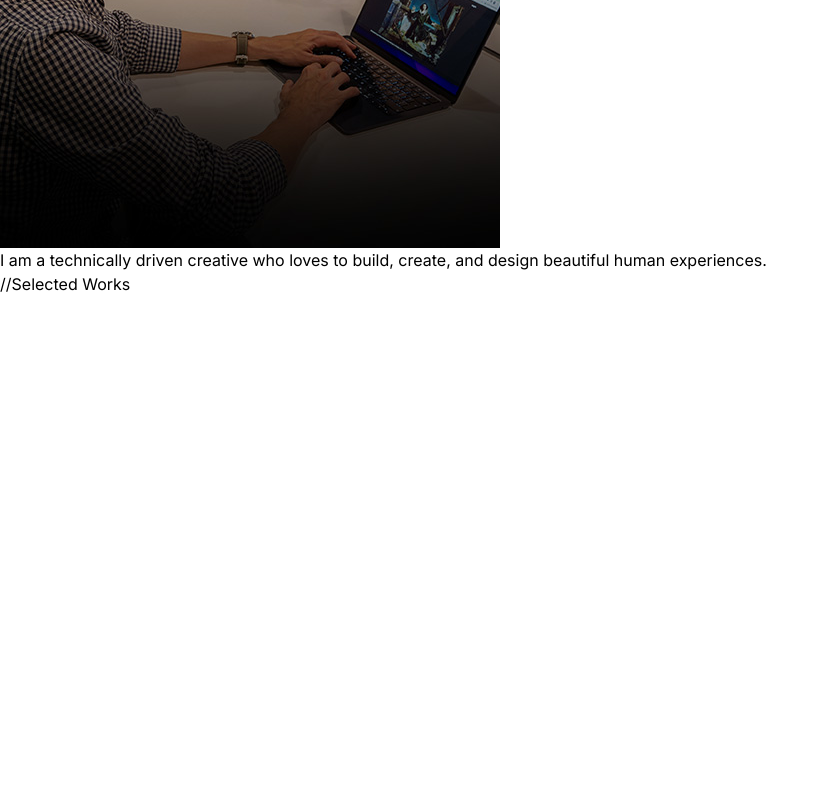
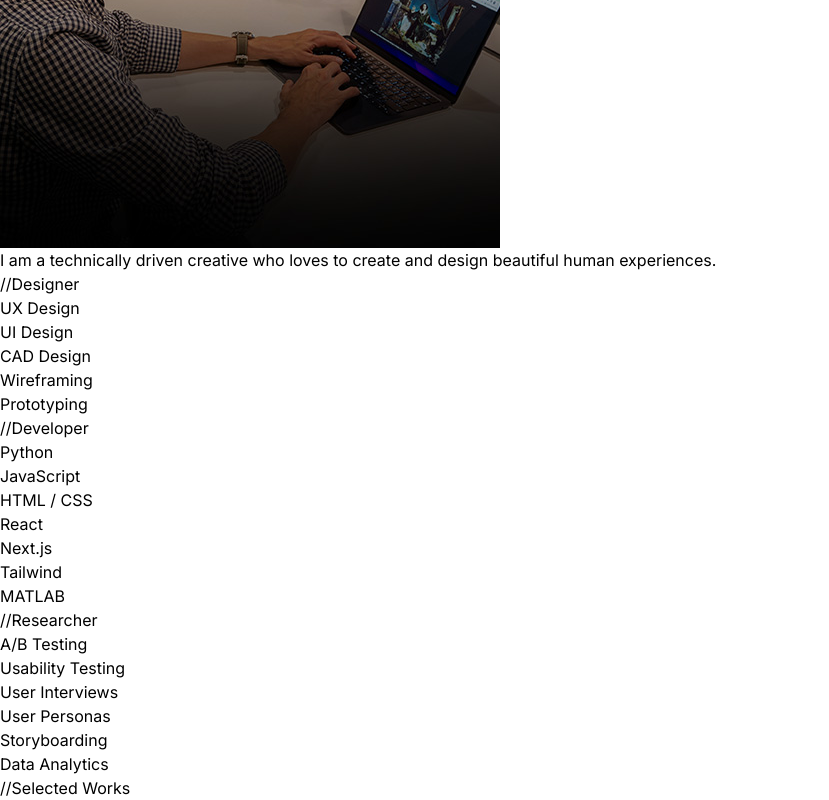
Before and after one commit to ikanu8910/IK-Portfolio, a React (Vite) app: page / in a window 1280 px wide. Shown: the part 348-1148 px from the top of the page, without its empty margins (0-829 px from the left). Before the commit the page ends 800 px from the top, so only its background shows below. Built offline with nearby package versions, Linux system fonts and the light colour scheme.

Commit message:
Container with descriptions

```diff
--- /dev/null
+++ b/src/components/AboutMe.jsx
@@ -0,0 +1,63 @@
+import aboutImg from "/Users/isha.kanu/Documents/GitHub/IKPort/src/assets/about.jpg"
+import { ABOUTME_CONTENT } from "../constants/index"
+
+const AboutMe = () => {
+  return (
+    <div className="flex flex-wrap">
+        <div className="w-full max-w-96 lg:w-1/2 lg:p-8">
+            <div className="flex items-center justify-center">
+                <img className="rounded-2xl" src={aboutImg} alt="about" />
+
+            </div>
+        </div>
+
+        <div className="w-full lg:w-1/2">
+            <div className="flex justify-center lg:justify-start">
+                <p className="my-2 max-w-xl py-6 text-2xl">{ABOUTME_CONTENT}</p>
+            </div>
+
+            <div className="container mx-auto grid grid-cols-3">
+                <div>
+                    <h2 className="font-bold text-lg">//Designer</h2>
+                        <ul class="indent-2">
+                            <li>UX Design</li>
+                            <li>UI Design</li>
+                            <li>CAD Design</li>
+                            <li>Wireframing</li>
+                            <li>Prototyping</li>
+                        </ul>
+                </div>
+                <div>
+                    <h2 className="font-bold text-lg">//Developer</h2>
+                        <ul class="indent-2">
+                            <li>Python</li>
+                            <li>JavaScript</li>
+                            <li>HTML / CSS</li>
+                            <li>React</li>
+                            <li>Next.js</li>
+                            <li>Tailwind</li>
+                            <li>MATLAB</li>
+                        </ul>
+                </div>
+                <div>
+                    <h2 className="font-bold text-lg">//Researcher</h2>
+                        <ul class="indent-2">
+                            <li>A/B Testing</li>
+                            <li>Usability Testing</li>
+                            <li>User Interviews</li>
+                            <li>User Personas</li>
+                            <li>Storyboarding</li>
+                            <li>Data Analytics</li>
+                        </ul>
+                </div>
+            </div>
+
+        </div>
+
+
+
+    </div>
+  )
+}
+
+export default AboutMe
--- /dev/null
+++ b/src/components/Description.jsx
@@ -0,0 +1,15 @@
+const Description = () => {
+  return (
+
+    <div className="flex flex-wrap">
+        <div className="w-full lg:w-1/2">
+            <div className="flex flex-col items-center lg:items-start">
+                <h1>Designer & Creative Technologist</h1>
+            </div>
+        </div>
+    </div>
+
+  )
+}
+
+export default Description
--- a/src/components/Description/AboutMe.jsx
+++ /dev/null
@@ -1,27 +0,0 @@
-import aboutImg from "/Users/isha.kanu/Documents/GitHub/IKPort/src/assets/about.jpg"
-import { ABOUTME_CONTENT } from "../../constants"
-
-const AboutMe = () => {
-  return (
-    <div className="flex flex-wrap">
-        <div className="w-full lg:w-1/2 lg:p-8">
-            <div className="flex items-center justify-center">
-                <img className="rounded-2xl" src={aboutImg} alt="about" />
-
-            </div>
-        </div>
-
-        <div className="w-full lg:w-1/2">
-            <div className="flex justify-center lg:justify-start">
-                <p className="my-2 max-w-xl py-6">{ABOUTME_CONTENT}</p>
-
-            </div>
-        </div>
-
-
-
-    </div>
-  )
-}
-
-export default AboutMe
--- a/src/components/Description/Description.jsx
+++ /dev/null
@@ -1,15 +0,0 @@
-const Description = () => {
-  return (
-    <div className="border-b border-neutral-900 pb-4 lg:mb-35">
-        <div className="flex flex-wrap">
-            <div className="w-full lg:w-1/2">
-                <div className="flex flex-col items-center lg:items-start">
-                    <h1>Designer & Creative Technologist</h1>
-                </div>
-            </div>
-        </div>
-    </div>
-  )
-}
-
-export default Description
--- a/src/components/Description/Projects.jsx
+++ b/src/components/Projects.jsx
@@ -1,6 +1,6 @@
 const Projects = () => {
   return (
-    <div className="border-b border-neutral-900 pb-4 lg:mb-35">
+
         <div className="flex flex-wrap">
             <div className="w-full lg:w-1/2">
                 <div className="flex flex-col items-center lg:items-start">
@@ -8,7 +8,7 @@ const Projects = () => {
                 </div>
             </div>
         </div>
-    </div>
+
   )
 }
 
--- a/src/constants/index.js
+++ b/src/constants/index.js
@@ -3,7 +3,7 @@ import project2 from "../assets/projects/project-2.jpg";
 import project3 from "../assets/projects/project-3.jpg";
 
 
-export const ABOUTME_CONTENT = `I am a technically driven creative who loves to build, create, and design beautiful human experiences.`;
+export const ABOUTME_CONTENT = `I am a technically driven creative who loves to create and design beautiful human experiences.`;
 
 
 export const PROJECTS = [
```
Also changed, not shown: src/App.jsx (+4 -4 lines), src/components/Navbar.css (added), src/components/Navbar.jsx (renamed from src/components/Navbar/Navbar.jsx), src/components/Navbar/Navbar.css (deleted).
